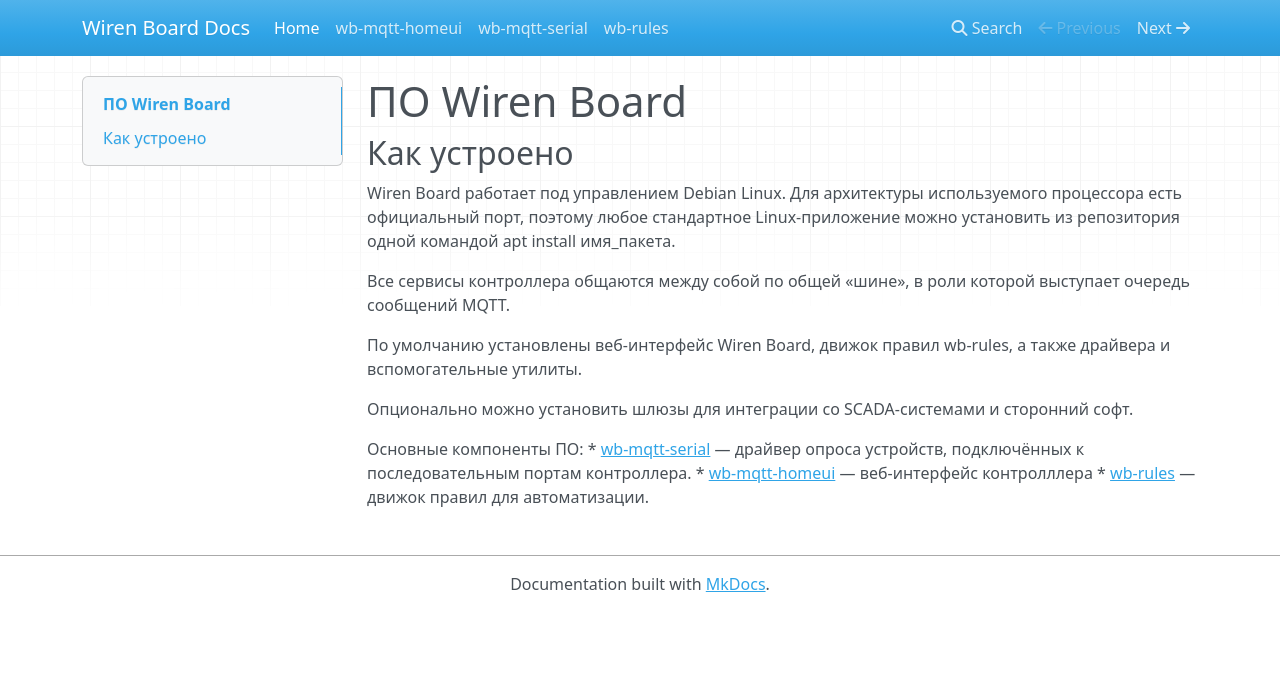
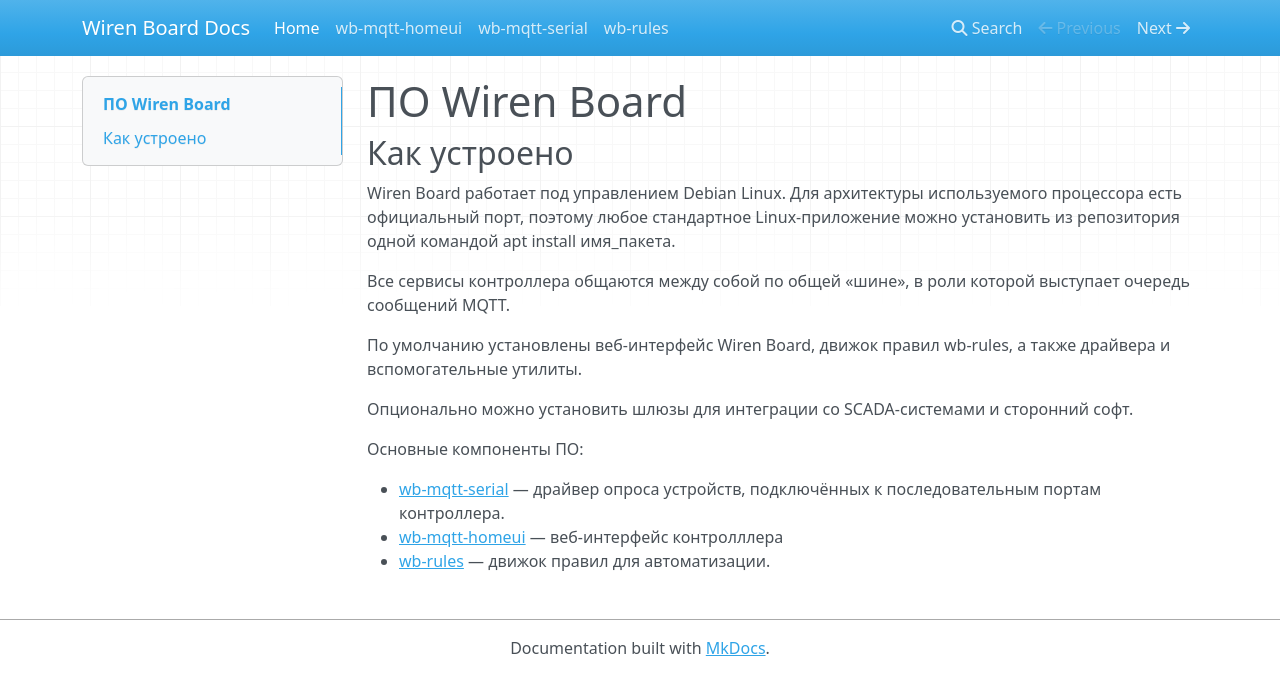
Before and after one commit to aadegtyarev/mkdocs-test, an MkDocs documentation site: the page built from docs/index.md, in a window 1280 px wide. Shown: the top 695 px of the page. Built offline with MkDocs 1.6.1, drawn with Linux system fonts in a browser that asks for light colours; nearby versions of some CDN libraries.

```diff
--- a/docs/index.md
+++ b/docs/index.md
@@ -10,6 +10,7 @@ Wiren Board работает под управлением Debian Linux. Для
 Опционально можно установить шлюзы для интеграции со SCADA-системами и сторонний софт.
 
 Основные компоненты ПО:
-* [wb-mqtt-serial](wb-mqtt-serial/index.md) — драйвер опроса устройств, подключённых к последовательным портам контроллера.
-* [wb-mqtt-homeui](wb-mqtt-homeui/index.md) — веб-интерфейс контролллера
-* [wb-rules](wb-rules/index.md) — движок правил для автоматизации.
+
+- [wb-mqtt-serial](wb-mqtt-serial/index.md) — драйвер опроса устройств, подключённых к последовательным портам контроллера.
+- [wb-mqtt-homeui](wb-mqtt-homeui/index.md) — веб-интерфейс контролллера
+- [wb-rules](wb-rules/index.md) — движок правил для автоматизации.
```
